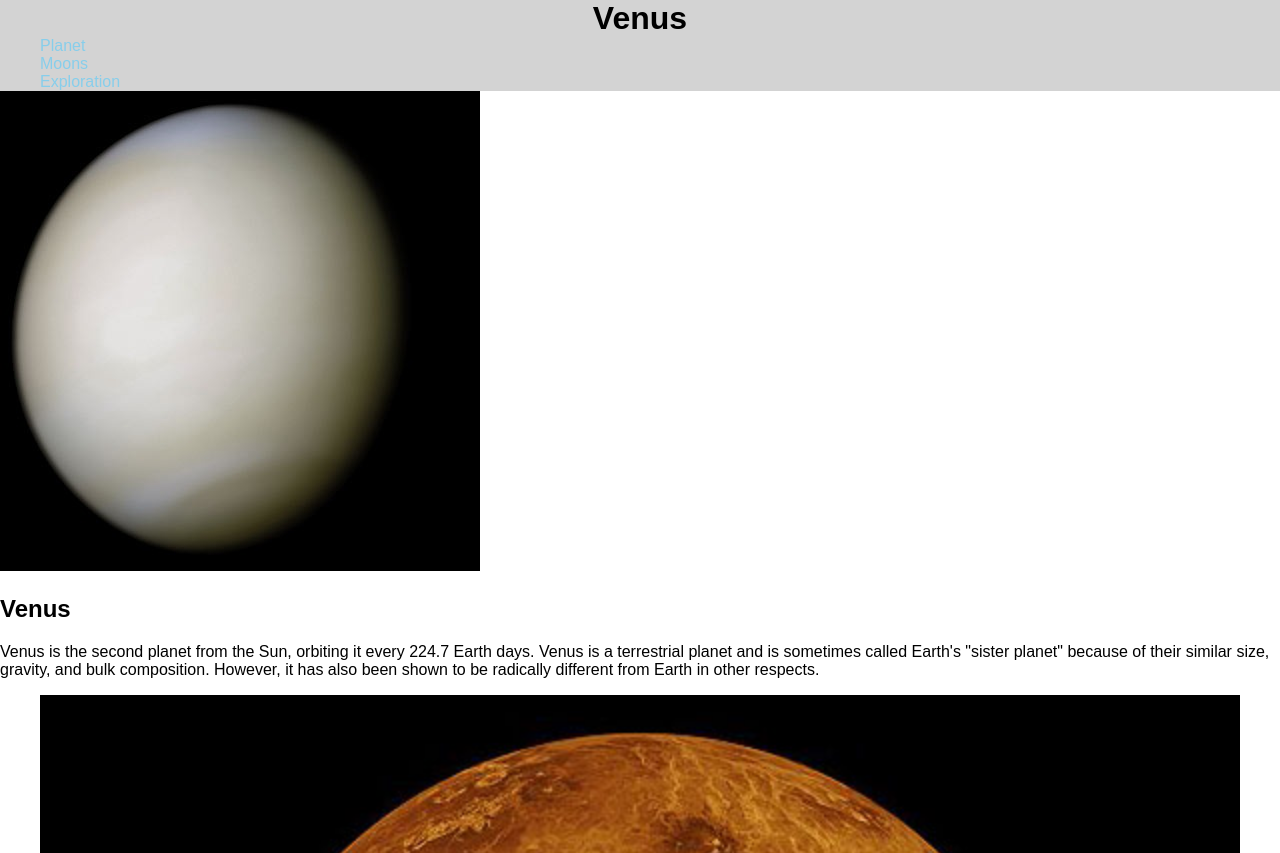
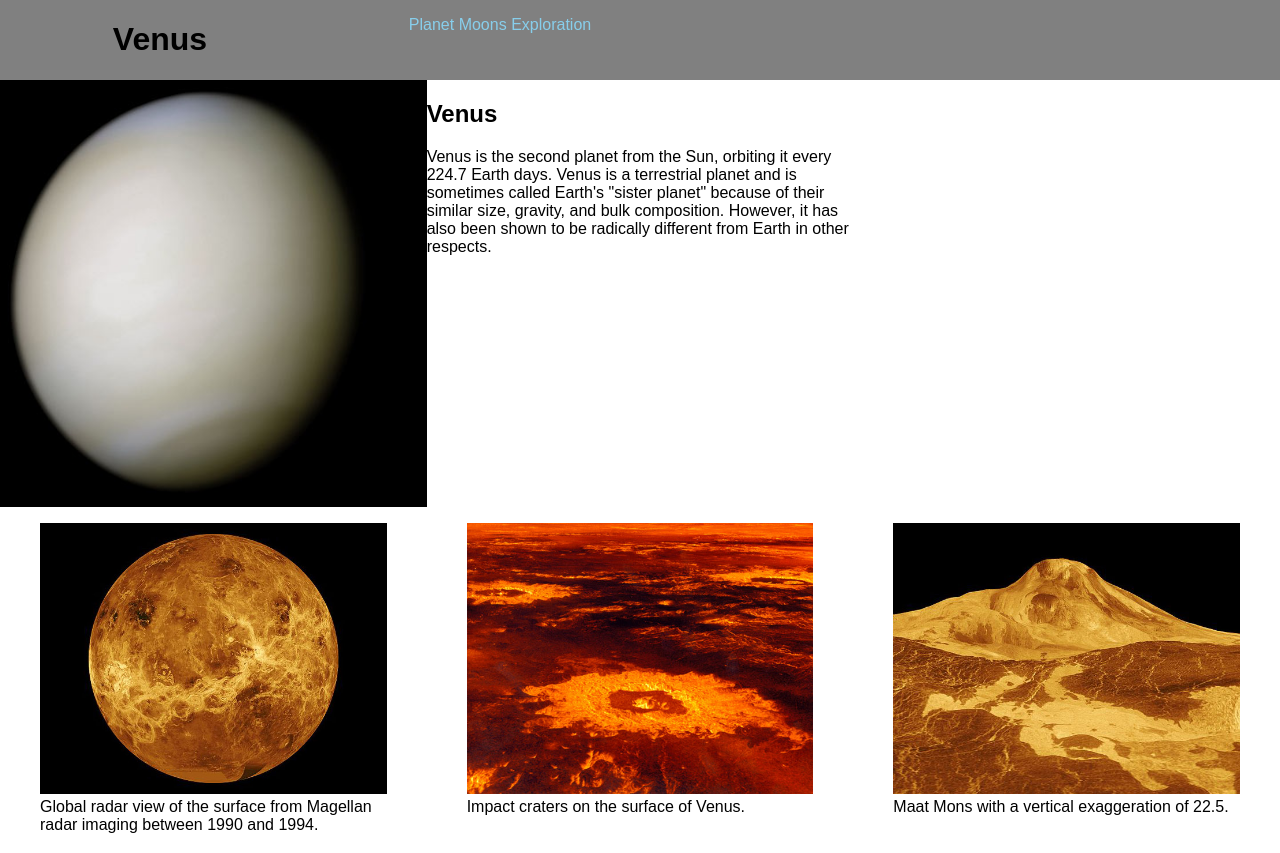
Before and after one commit to pamelaazzi/dsn1675-planet-website, a plain HTML site: page index.html in a window 1280 px wide. Shown: the top 853 px of the page. Drawn offline with Linux system fonts and the light colour scheme.

Commit message:
started working on moons.html

```diff
--- a/css/main.css
+++ b/css/main.css
@@ -26,12 +26,10 @@ html {
 
   h1 {
     text-align: center;
-    margin: 0;
   }
 
  .nav {
    list-style-type: none;
-   margin: 0;
  }
 
   nav a {
@@ -40,9 +38,22 @@ html {
  }
 
  .masthead {
-   background-color: lightgrey;
+   background-color: grey;
  }
 
 .planets {
   width: 100%;
 }
+
+@media only screen and (min-width:34em) {
+
+
+  .nav li {
+    display: inline-block;
+  }
+
+  ul {
+    text-align: center;
+  }
+
+}
--- a/index.html
+++ b/index.html
@@ -11,38 +11,56 @@
   </head>
   <body>
 
-<header class="masthead">
-  <h1>Venus</h1>
 
-  <nav>
+<header class="grid masthead">
+<div class="unit unit-xs-1 unit-s-1 unit-m-1-4 unit-l-4">  <h1>Venus</h1></div>
+
+  <nav class="unit unit-xs-1 unit-s-1 unit-m-1-4 unit-1-4">
     <ul class="nav">
-      <li><a href="#ContactInformation">Planet</a></li>
-      <li><a href="#WorkedWith">Moons</a></li>
-      <li><a href="#SocialMedia">Exploration</a></li>
+      <li><a href="#">Planet</a></li>
+      <li><a href="#">Moons</a></li>
+      <li><a href="#">Exploration</a></li>
     </ul>
   </nav>
 </header>
 
-  <img class="venus" src="images/venus.jpg" alt="venus">
+<div class="grid">
+  <div class="unit unit-xs-1 unit-s-1 unit-m-1 unit-l-1-3">
+    <img class="img-flex" src="images/venus.jpg" alt="">
+  </div>
 
+  <div class="unit unit-xs-1 unit-s-1 unit-m-1 unit-l-1-3">
     <h2>Venus</h2>
-  Venus is the second planet from the Sun, orbiting it every 224.7 Earth days. Venus is a terrestrial planet and is sometimes called Earth's "sister planet" because of their similar size, gravity, and bulk composition. However, it has also been shown to be radically different from Earth in other respects.
+    <p>Venus is the second planet from the Sun, orbiting it every 224.7 Earth days. Venus is a terrestrial planet and is sometimes called Earth's "sister planet" because of their similar size, gravity, and bulk composition. However, it has also been shown to be radically different from Earth in other respects.</p>
+  </div>
+</div>
 
-
+<div class="grid">
+<div class="unit unit-xs-1 unit-s-1 unit-m-2-4 unit-l-1-3">
    <figure>
     <img class="planets" src="images/venus-1.jpg" alt="venus">
     <figcaption>Global radar view of the surface from Magellan radar imaging between 1990 and 1994.</figcaption>
    </figure>
+</div>
 
+<div class="unit unit-xs-1 unit-s-1 unit-m-1-2 unit-l-1-3">
   <figure>
     <img class="planets" src="images/venus-2.jpg" alt="venus">
     <figcaption>Impact craters on the surface of Venus.</figcaption>
   </figure>
+</div>
 
+
+<div class="unit unit-xs-1 unit-s-1 unit-m-1-2 unit-l-1-3">
     <figure>
       <img class="planets" src="images/venus-3.jpg" alt="venus">
       <figcaption>  Maat Mons with a vertical exaggeration of 22.5.</figcaption>
     </figure>
+</div>
+
+</div>
+
+
 
   </body>
   </html>
```
Also changed, not shown: moons.html (added, +49 -0 lines). Lines whose indentation alone changed are shown as unchanged.
